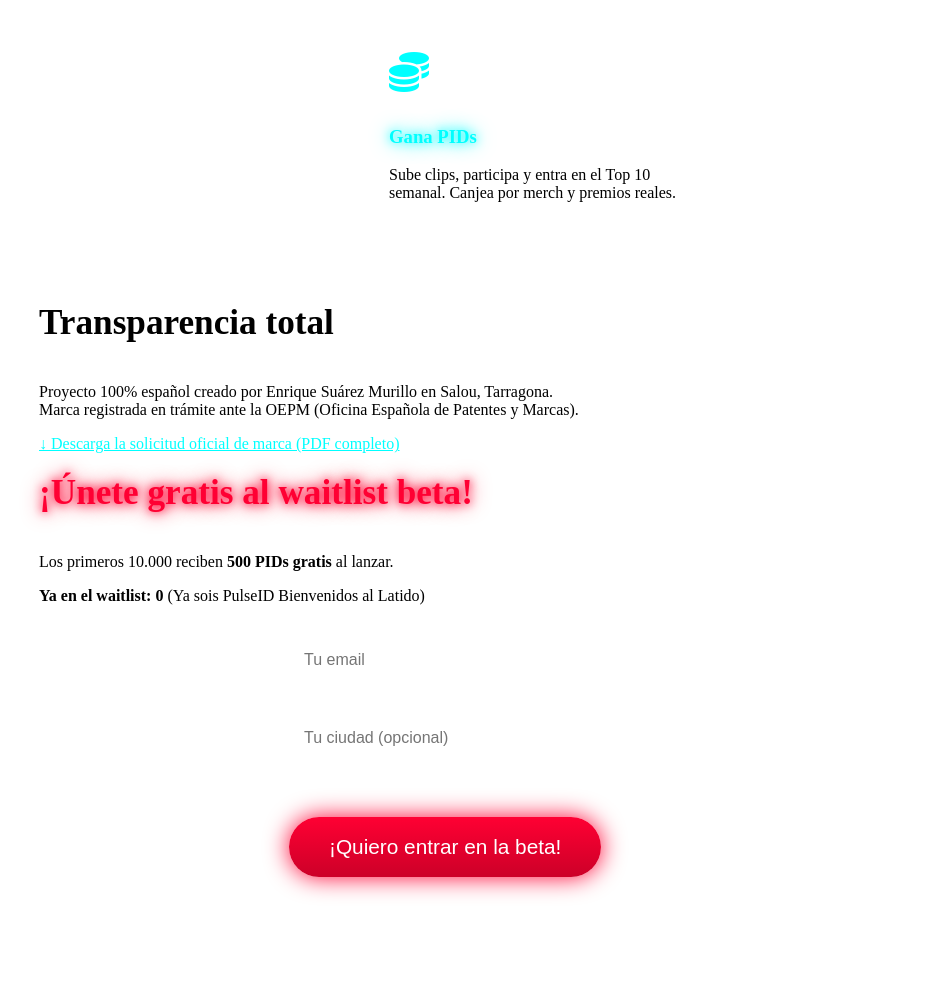
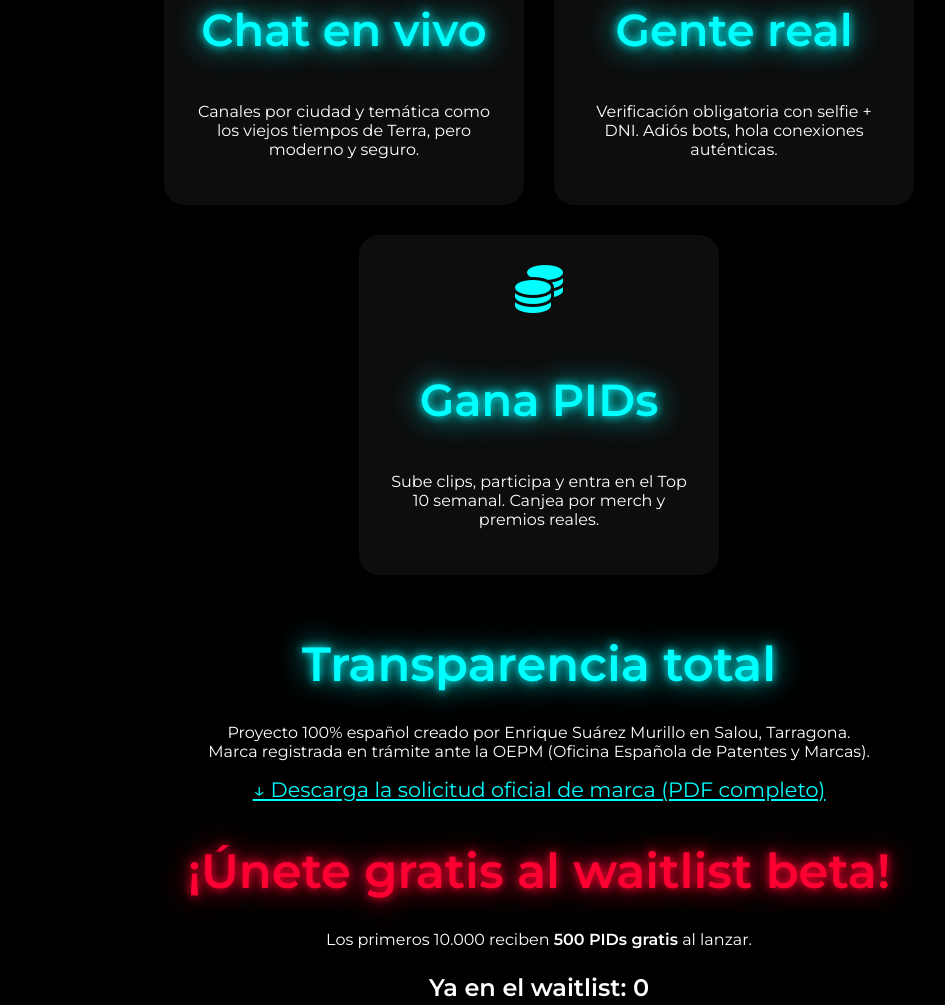
Before and after one commit to PulseIDapp/Pulse, a plain HTML site: page index.html in a window 1280 px wide. Shown: the part 1115-2120 px from the top of the page, without its empty margins (101-1046 px from the left). Drawn offline with Linux system fonts and the light colour scheme.

Commit message:
Update title and styles in index.html

```diff
--- a/index.html
+++ b/index.html
@@ -3,30 +3,30 @@
 <head>
     <meta charset="UTF-8">
     <meta name="viewport" content="width=device-width, initial-scale=1.0">
-    <title>Pulse ID – El latido de la Conversación Real</title>
+    <title>Pulse ID – El Pulso de la Conversación Real</title>
     <meta name="description" content="Red social española con chat en vivo, perfiles verificados y premios. Beta gratis pronto.">
     <link rel="stylesheet" href="https://cdnjs.cloudflare.com/ajax/libs/font-awesome/6.5.1/css/all.min.css">
     <style>
-        @import url https://imgur.com/a/NbESMLV; }
+        @import url('https://fonts.googleapis.com/css2?family=Orbitron:wght@700&family=Montserrat:wght@400;600&display=swap');
         body { margin: 0; padding: 0; background: #000; color: #fff; font-family: 'Montserrat', sans-serif; text-align: center; overflow-x: hidden; }
         header { padding: 80px 20px; background: linear-gradient(to bottom, #000, #001122); }
         .logo { width: 350px; max-width: 90%; margin: 20px auto; filter: drop-shadow(0 0 20px #00ffff); animation: pulse-logo 1.5s infinite; }
-        @keyframes pulse-logo { 0%, 100% { transform: scale(1); } 50% { transform: scale(1.05); } }
-        .neon-red { color: #ff0033; text-shadow: 0 0 10px #ff0033, 0 0 20px #ff0033; }
-        .neon-blue { color: #00ffff; text-shadow: 0 0 10px #00ffff, 0 0 20px #00ffff; }
-        h1 { font-family: 'Orbitron', sans-serif; font-size: 3.5rem; margin: 10px 0; }
-        h2 { font-size: 2.2rem; margin: 20px 0 40px; }
+        @keyframes pulse-logo { 0%,100% { transform: scale(1); } 50% { transform: scale(1.05); } }
+        .neon-red { color: #ff0033; text-shadow: 0 0 10px #ff0033, 0 0 30px #ff0033; }
+        .neon-blue { color: #00ffff; text-shadow: 0 0 10px #00ffff, 0 0 30px #00ffff; font-size: 2.8rem; font-weight: 600; }
+        h1 { font-family: 'Orbitron', sans-serif; font-size: 4.5rem; margin: 10px 0; }
+        h2 { font-size: 3rem !important; margin: 40px 0 30px; color: #00ffff; text-shadow: 0 0 20px #00ffff; }
         .container { max-width: 1000px; margin: 0 auto; padding: 30px; }
         .features { display: flex; flex-wrap: wrap; justify-content: center; gap: 30px; margin: 60px 0; }
-        .card { background: rgba(255,255,255,0.05); padding: 25px; border-radius: 20px; width: 300px; backdrop-filter: blur(10px); transition: transform 0.3s; }
+        .card { background: rgba(255,255,255,0.05); padding: 30px; border-radius: 20px; width: 300px; backdrop-filter: blur(10px); transition: transform 0.3s; }
         .card:hover { transform: translateY(-10px); }
-        .card i { font-size: 2.5rem; color: #00ffff; margin-bottom: 15px; }
-        .btn { background: linear-gradient(#ff0033, #cc0028); color: white; padding: 18px 40px; font-size: 1.3rem; border: none; border-radius: 50px; cursor: pointer; margin: 40px 0; box-shadow: 0 0 25px #ff0033; transition: all 0.3s; }
-        .btn:hover { transform: scale(1.05); box-shadow: 0 0 35px #ff0033; }
+        .card i { font-size: 3rem; color: #00ffff; margin-bottom: 15px; }
+        .btn { background: linear-gradient(#ff0033, #cc0028); color: white; padding: 20px 50px; font-size: 1.5rem; border: none; border-radius: 50px; cursor: pointer; margin: 40px 0; box-shadow: 0 0 30px #ff0033; transition: all 0.3s; }
+        .btn:hover { transform: scale(1.08); box-shadow: 0 0 40px #ff0033; }
         form { max-width: 500px; margin: 0 auto; }
-        input { width: 100%; padding: 15px; margin: 15px 0; border-radius: 10px; border: none; background: rgba(255,255,255,0.1); color: white; font-size: 1rem; }
+        input { width: 100%; padding: 18px; margin: 15px 0; border-radius: 12px; border: none; background: rgba(255,255,255,0.1); color: white; font-size: 1.1rem; }
         footer { margin-top: 100px; padding: 40px; background: #111; font-size: 1rem; }
-        @media (max-width: 768px) { h1 { font-size: 2.5rem; } .features { flex-direction: column; align-items: center; } }
+        @media (max-width: 768px) { h1 { font-size: 3rem; } h2 { font-size: 2.2rem !important; } }
     </style>
 </head>
 <body>
@@ -38,7 +38,7 @@
     </header>
 
     <div class="container">
-        <h2>¿Por qué Pulse ID?</h2>
+        <h2 class="neon-blue">¿Por qué Pulse ID?</h2>
         <div class="features">
             <div class="card">
                 <i class="fas fa-comments"></i>
@@ -57,16 +57,16 @@
             </div>
         </div>
 
-        <h2>Transparencia total</h2>
+        <h2 class="neon-blue">Transparencia total</h2>
         <p>Proyecto 100% español creado por Enrique Suárez Murillo en Salou, Tarragona.<br>
         Marca registrada en trámite ante la OEPM (Oficina Española de Patentes y Marcas).</p>
-        <p><a href="https://drive.google.com/file/d/1PEtCE-DpwHvJZtLvzGAYBH-__6LnvPLJ/view?usp=drivesdk" target="_blank" style="color:#00ffff;">↓ Descarga la solicitud oficial de marca (PDF completo)</a></p>
+        <p><a href="https://drive.google.com/file/d/1PEtCE-DpwHvJZtLvzGAYBH-__6LnvPLJ/view?usp=drivesdk" target="_blank" style="color:#00ffff;font-size:1.3rem;">↓ Descarga la solicitud oficial de marca (PDF completo)</a></p>
 
         <h2 class="neon-red">¡Únete gratis al waitlist beta!</h2>
         <p>Los primeros 10.000 reciben <strong>500 PIDs gratis</strong> al lanzar.</p>
-        <p><strong>Ya en el waitlist: 0</strong> (Ya sois PulseID Bienvenidos al Latido)</p>
+        <p style="font-size:1.5rem;"><strong>Ya en el waitlist: 0</strong></p>
 
-        <form action="https://formspree.io/f/TU_FORMSPREE_ENDPOINT" method="POST">
+        <form action="TU_ENDPOINT_FORMSPREE_AQUI" method="POST">
             <input type="email" name="email" placeholder="Tu email" required>
             <input type="text" name="ciudad" placeholder="Tu ciudad (opcional)">
             <button type="submit" class="btn">¡Quiero entrar en la beta!</button>
```
